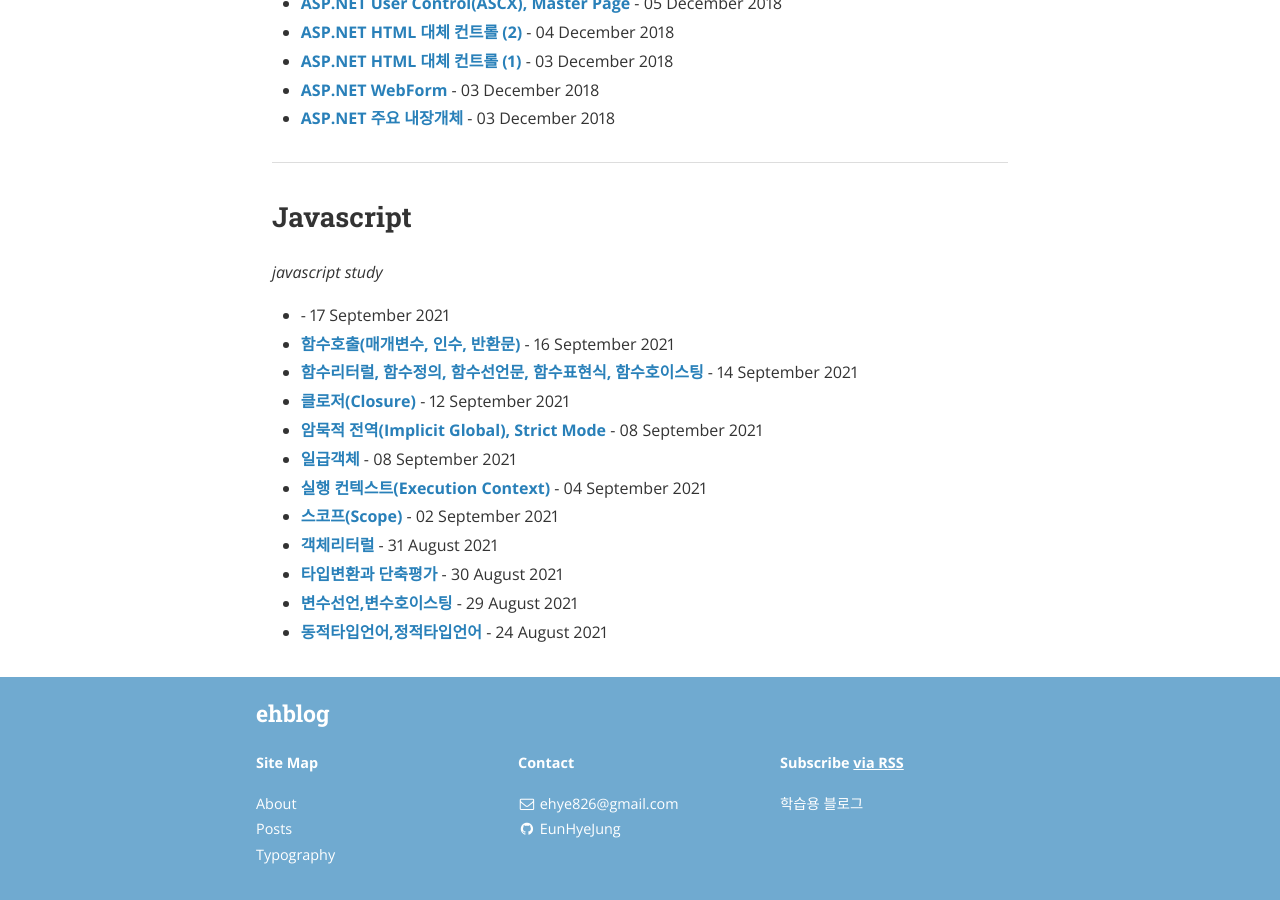
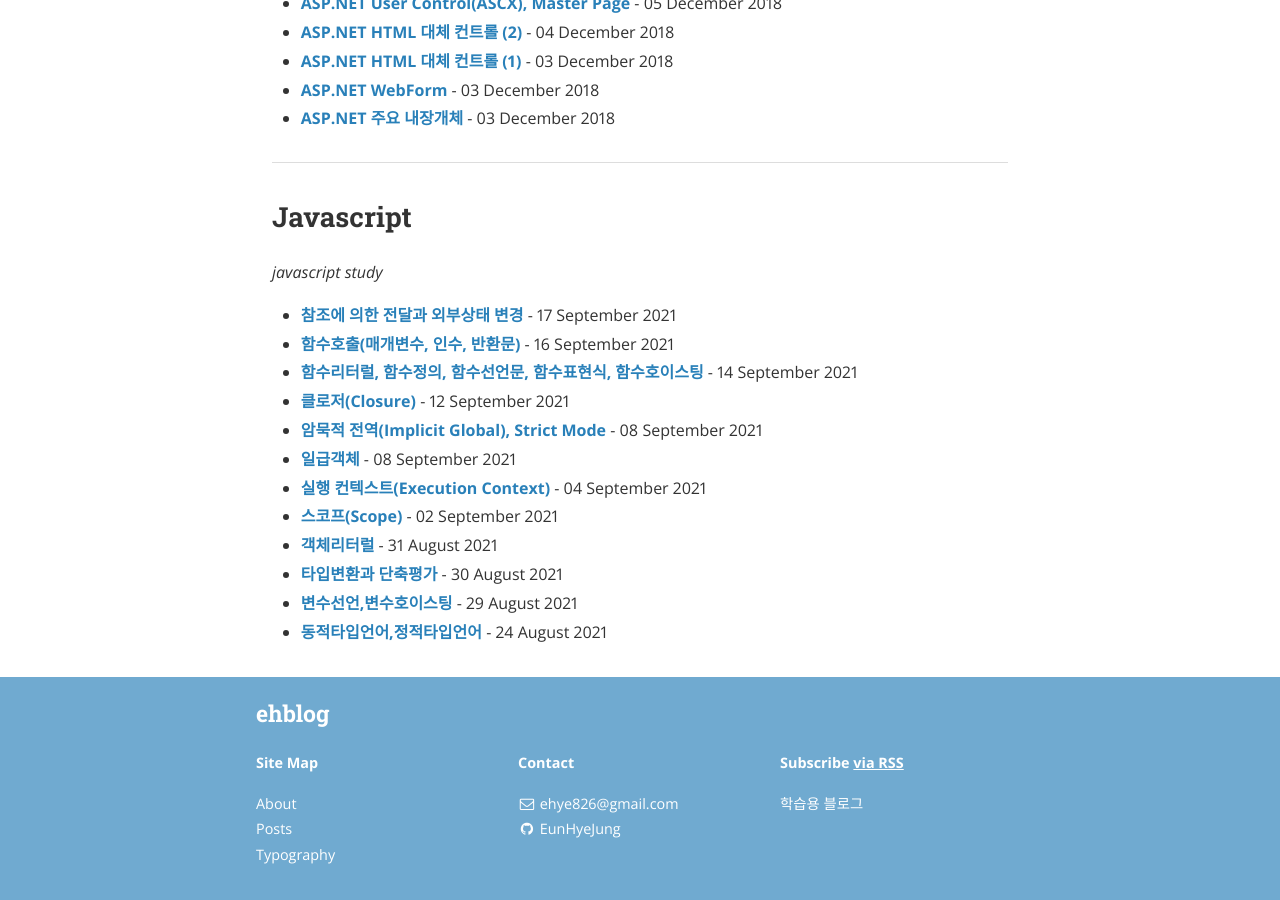
Before and after one commit to EunHyeJung/EunHyeJung.github.io, a Jekyll site: the page built from index.html, in a window 1280 px wide and 900 px high, scrolled down 4851 px. Built offline with Jekyll 4.4.1, drawn with Linux system fonts in a browser that asks for light colours; nearby versions of some CDN libraries; the list of posts is cut into pages by our own code.

Commit message:
참조에 의한 전달과 외부상태 변경

```diff
--- a/_posts/JavaScript/2021-09-17-JsStudy12.md
+++ b/_posts/JavaScript/2021-09-17-JsStudy12.md
@@ -1,6 +1,6 @@
 ---
 layout: post
-title:  ""
+title:  "참조에 의한 전달과 외부상태 변경"
 date:   2021-09-17
 author: EunHye Jung
 categories: javascript
```
